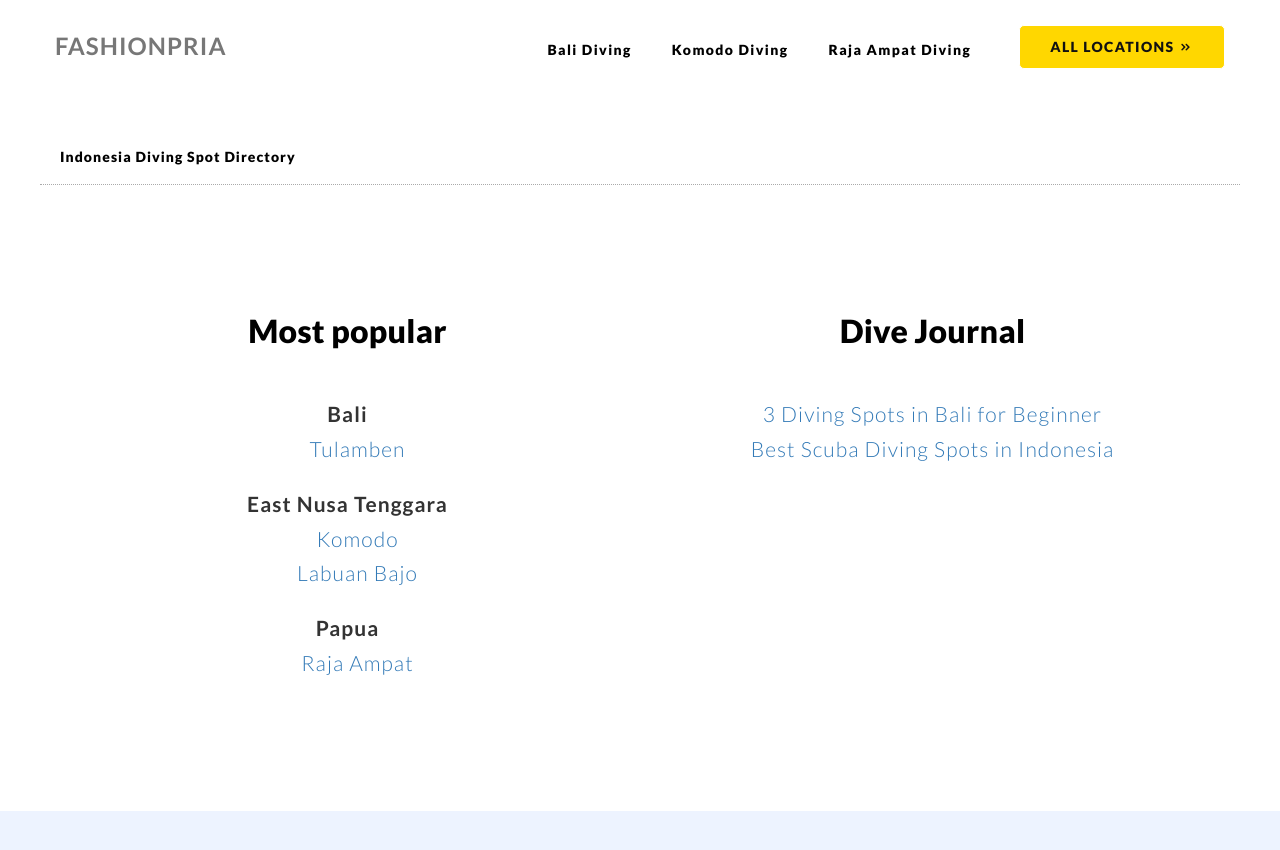
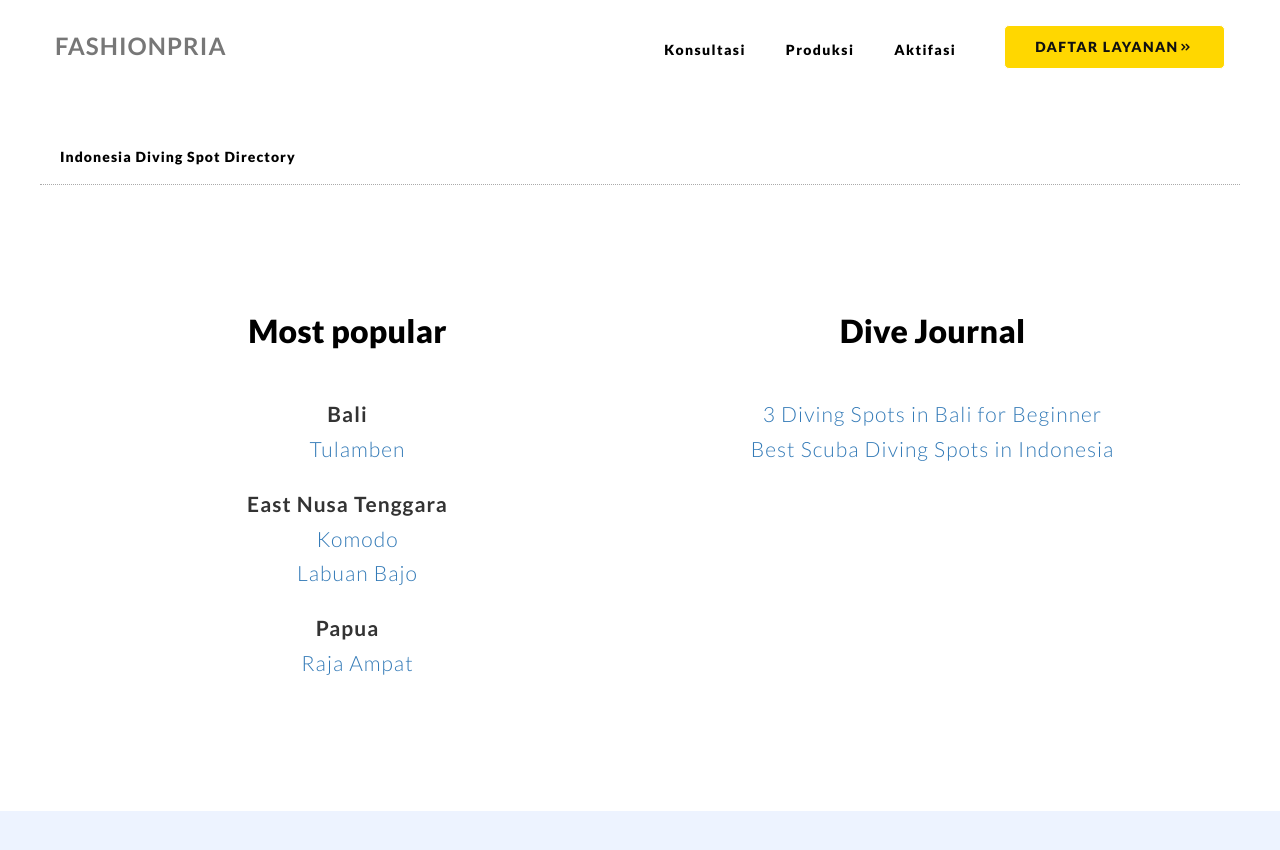
Before and after one commit to kemtol/fashion-pria, a Jekyll site: the page built from laman/spots/scuba-diving-in-indonesia.md, in a window 1280 px wide and 900 px high. Shown: the top 850 px of the window. Built offline with Jekyll 4.4.1, drawn with Linux system fonts in a browser that asks for light colours; some web fonts are replaced.

Commit message:
Update navigation.html

```diff
--- a/_includes/navigation.html
+++ b/_includes/navigation.html
@@ -16,12 +16,12 @@
 					<!-- Collect the nav links, forms, and other content for toggling -->
 					<div class="collapse navbar-collapse" id="site-collapse-nav">
 						<ul class="navbar-right pt-30 hidden-xs">
-							<li><a href="{{site.url}}/scuba-diving-indonesia.html" class="button">All locations <i class="icofont icofont-rounded-double-right"></i></a></li>
+							<li><a href="{{site.url}}/scuba-diving-indonesia.html" class="button">Daftar Layanan<i class="icofont icofont-rounded-double-right"></i></a></li>
 						</ul>
 						<ul class="nav nav-list navbar-nav navbar-right">
-							<li><a href="{{site.url}}/scuba-diving-bali.html">Bali Diving </a></li>
-							<li><a href="{{site.url}}/scuba-diving-komodo.html">Komodo Diving</a></li>
-							<li><a href="{{site.url}}/scuba-diving-rajaampat.html">Raja Ampat Diving</a></li>
+							<li><a href="{{site.url}}/scuba-diving-bali.html">Konsultasi</a></li>
+							<li><a href="{{site.url}}/scuba-diving-komodo.html">Produksi</a></li>
+							<li><a href="{{site.url}}/scuba-diving-rajaampat.html">Aktifasi</a></li>
 						</ul>
 					</div><!-- /.navbar-collapse -->
 				</div><!-- /.container -->
```
